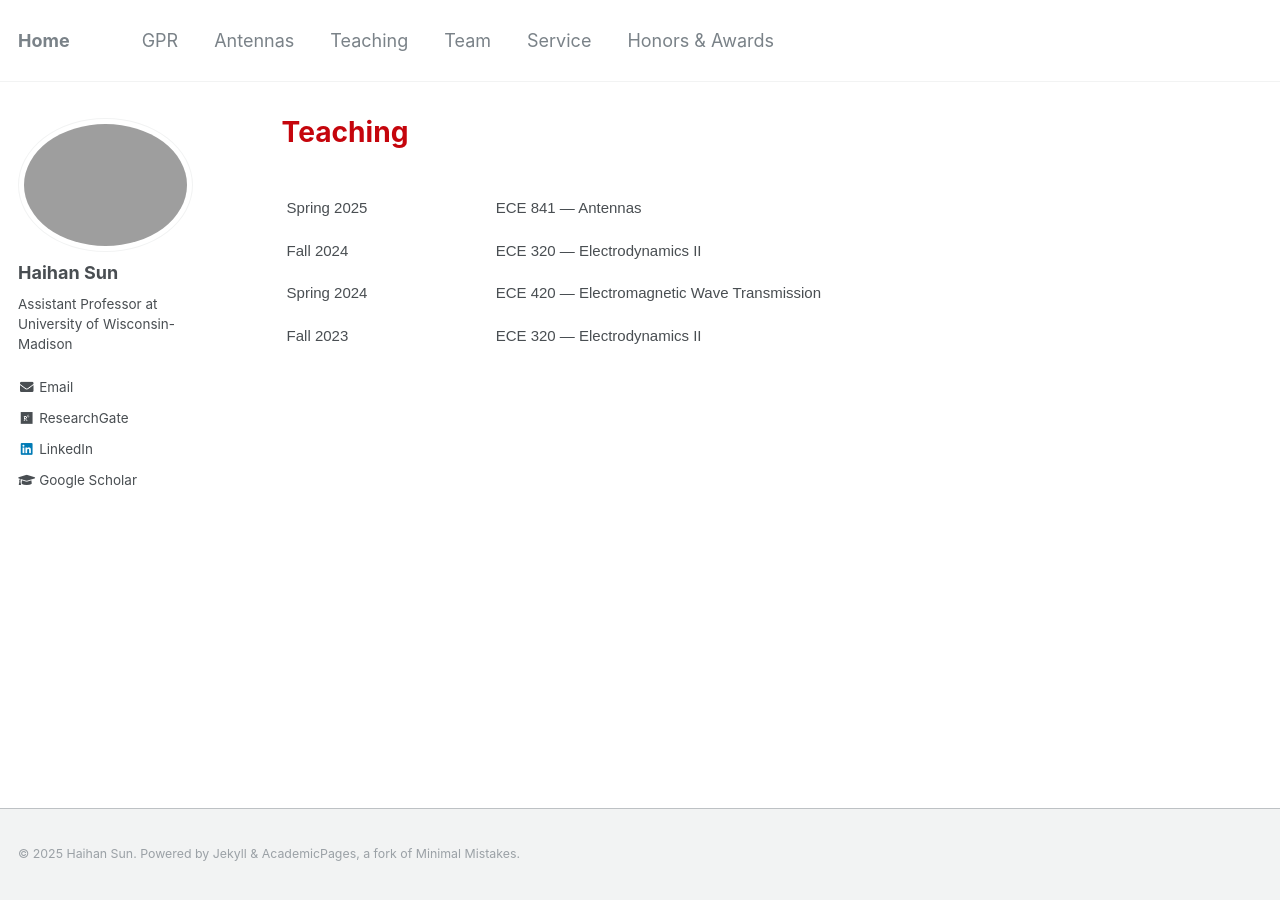
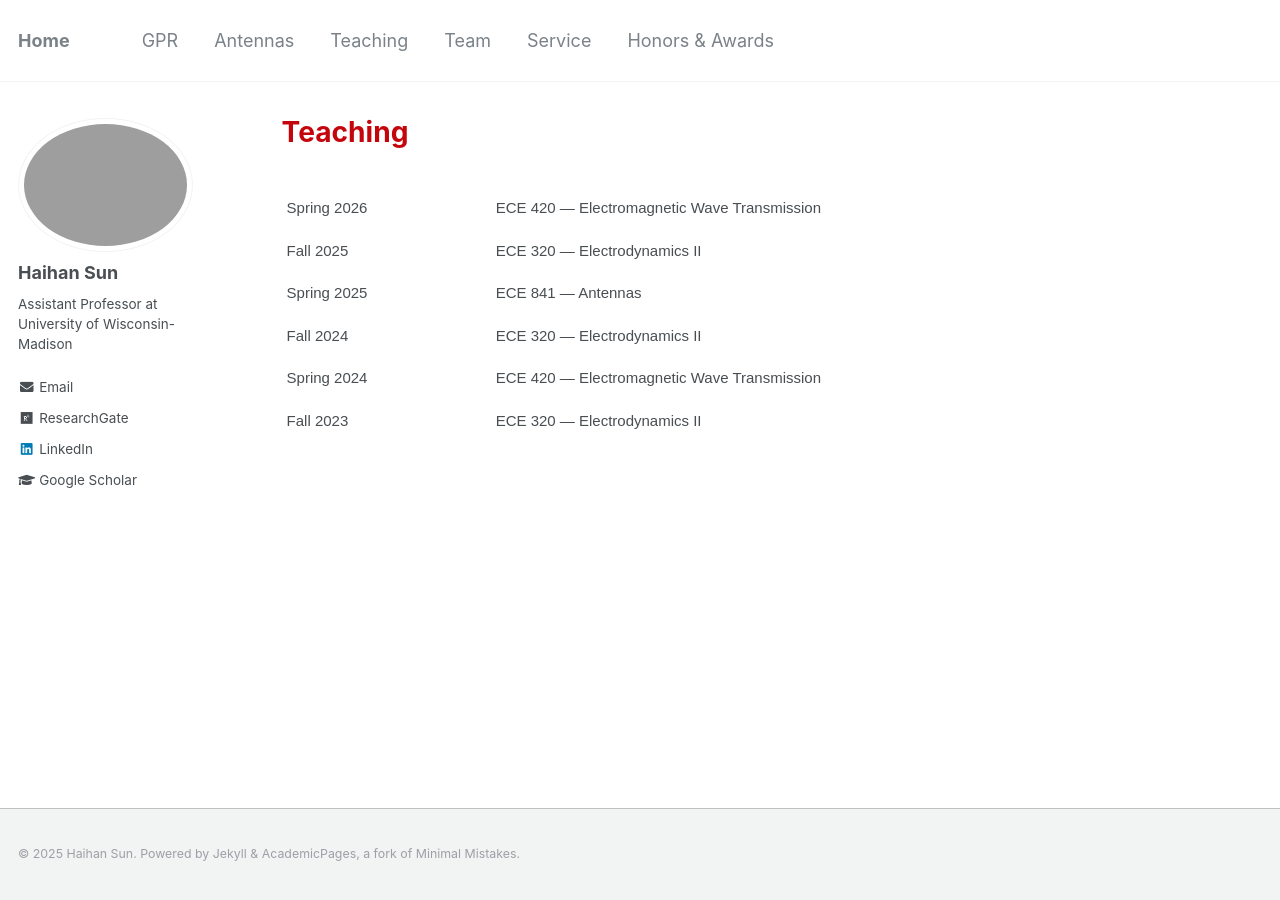
Before and after one commit to Haihan-Sun/Haihan-Sun.github.io, a Jekyll site: the page built from _pages/teaching.html, in a window 1280 px wide. Built offline with Jekyll 4.4.1, drawn with Linux system fonts in a browser that asks for light colours.

Commit message:
Update teaching.html

```diff
--- a/_pages/teaching.html
+++ b/_pages/teaching.html
@@ -16,6 +16,14 @@ author_profile: true
 <br>
 <table class="tg">
 <tbody>
+  <tr>
+    <td class="tg-ko0z">Spring 2026</td>
+    <td class="tg-ko0z"> ECE 420 — Electromagnetic Wave Transmission </td>
+  </tr>
+  <tr>
+    <td class="tg-ko0z">Fall 2025</td>
+    <td class="tg-ko0z"> ECE 320 — Electrodynamics II </td>
+  </tr>
   <tr>
     <td class="tg-ko0z">Spring 2025</td>
     <td class="tg-ko0z"> ECE 841 — Antennas </td>
```
